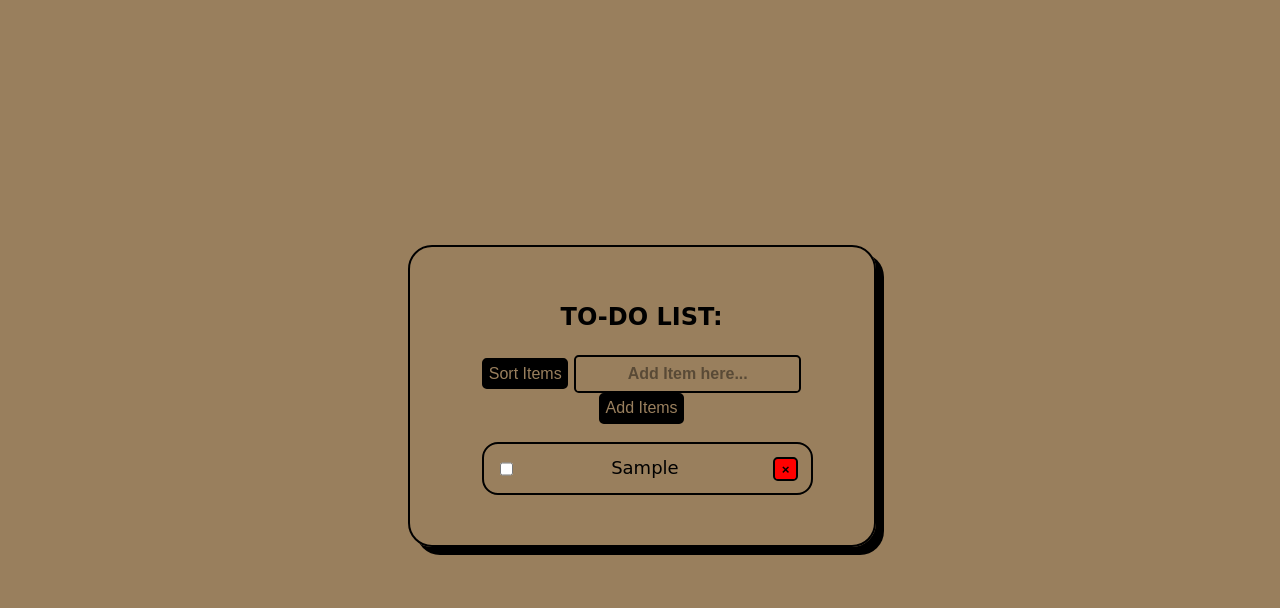
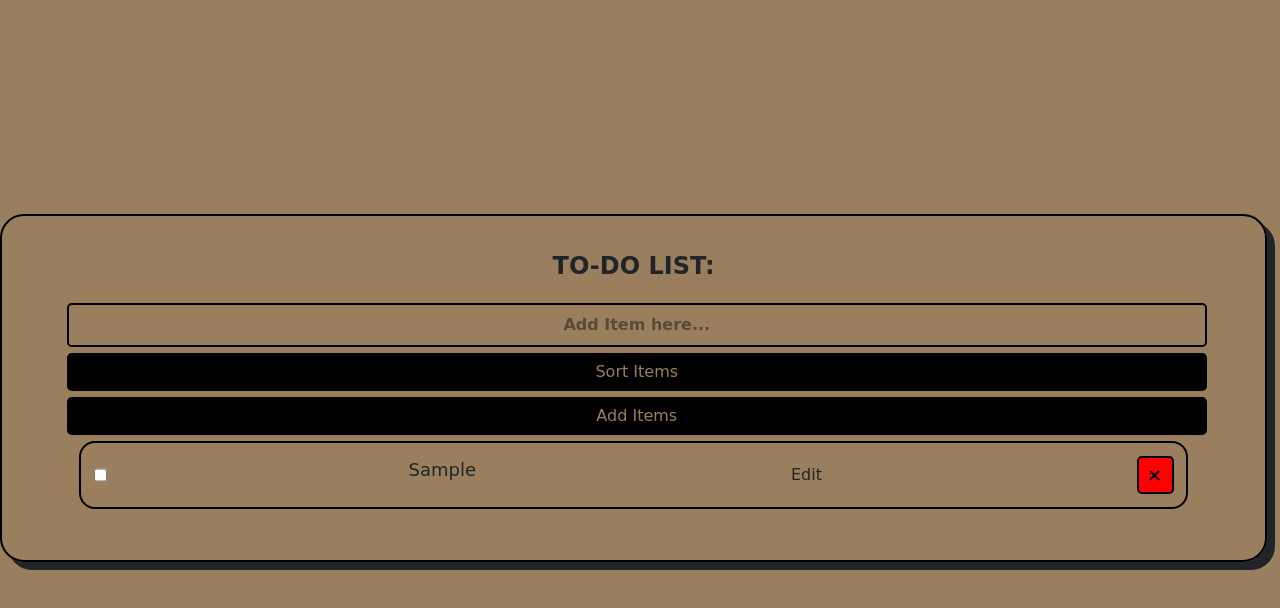
Before and after one commit to KeenoFourie/To-DoListNew, a plain HTML site: page index.html in a window 1280 px wide. Both pictures are taken after typing "Sample" into the empty fields and a click on the button "Add Items". Drawn offline with nearby package versions, Linux system fonts and the light colour scheme.

Commit message:
javascript

```diff
--- a/index.html
+++ b/index.html
@@ -4,6 +4,9 @@
     <meta charset="UTF-8">
     <meta http-equiv="X-UA-Compatible" content="IE=edge">
     <meta name="viewport" content="width=device-width, initial-scale=1.0">
+    <!-- Bootstrap -->
+    <link href="https://cdn.jsdelivr.net/npm/bootstrap@5.3.0/dist/css/bootstrap.min.css" rel="stylesheet"
+        integrity="sha384-9ndCyUaIbzAi2FUVXJi0CjmCapSmO7SnpJef0486qhLnuZ2cdeRhO02iuK6FUUVM" crossorigin="anonymous">
     <!-- CSS -->
     <link rel="stylesheet" href="./style/style.css">
     <title>To-Do List</title>
@@ -16,8 +19,8 @@
                 <p id="Heading">TO-DO LIST:</p>
             </div>
             <div class="row">
+                    <input type="text" id="input_item" placeholder="Add Item here...">
                     <button id="sort_button">Sort Items</button>
-                    <input type="text" id="input_item" placeholder="Add Item here...">
                     <button id="add_button">Add Items</button>
             </div>
         </div>
@@ -31,6 +34,11 @@
     </main>
 
 
+
+        <!-- Bootstrap -->
+        <script src="https://cdn.jsdelivr.net/npm/bootstrap@5.3.0/dist/js/bootstrap.bundle.min.js"
+        integrity="sha384-geWF76RCwLtnZ8qwWowPQNguL3RmwHVBC9FhGdlKrxdiJJigb/j/68SIy3Te4Bkz"
+        crossorigin="anonymous"></script>
         <!-- Javascript -->
         <script src="./script/code.js"></script>
     </body>
--- a/script/code.js
+++ b/script/code.js
@@ -25,12 +25,36 @@ addItem.addEventListener("click", ()=> {
     output_list.innerHTML = ""
     to_DoList.forEach( (item) => {
         output_list.innerHTML += `
-            <div id="item_added"><input id="checkbox" type="checkbox"> ${item} <button id="clear_button">&times</button></div>
+            <div id="item_added"><input id="checkbox" type="checkbox"> ${item}
+
+            <button type="button" class="btn bg-transparent" data-bs-toggle="modal" data-bs-target="#staticBackdrop">Edit</button>
+
+            <div class="modal fade" id="staticBackdrop" data-bs-backdrop="static" data-bs-keyboard="false" tabindex="-1" aria-labelledby="staticBackdropLabel" aria-hidden="true">
+              <div class="modal-dialog">
+                <div class="modal-content">
+                  <div class="modal-header">
+                    <h1 class="modal-title fs-5" id="staticBackdropLabel">Modal title</h1>
+                    <button type="button" class="btn-close" data-bs-dismiss="modal" aria-label="Close"></button>
+                  </div>
+                  <div class="modal-body">
+                    ...
+                  </div>
+                  <div class="modal-footer">
+                    <button type="button" class="btn btn-secondary" data-bs-dismiss="modal">Close</button>
+                    <button type="button" class="btn btn-primary">Understood</button>
+                  </div>
+                </div>
+              </div>
+            </div>
+
+            <button id="clear_button">&times</button></div>
         `
     })
 });
 
-let checkbox = document.querySelector("#checkbox")
-checkbox.addEventListener("click", ()=> {
+// Sort button
+
+sortItems.addEventListener("click", ()=> {
+    output_list
 
 })
--- a/style/style.css
+++ b/style/style.css
@@ -31,6 +31,7 @@ main {
     background-color: transparent;
     text-align: center;
     padding: 0.5rem;
+    margin: 0.2rem;
 }
 ::placeholder {
     color: rgba(0, 0, 0, 0.415);
@@ -45,6 +46,7 @@ main {
     border-radius: 0.3rem;
     border: 2px solid black;
     cursor: pointer;
+    margin: 0.2rem;
 }
 #add_button {
     background-color: black;
@@ -54,25 +56,25 @@ main {
     border-radius: 0.3rem;
     border: 2px solid black;
     cursor: pointer;
+    margin: 0.2rem;
+
 }
 /* Javascript clear button */
 #clear_button {
     background-color: red;
     border: 2px solid black;
     border-radius: 0.3rem;
-    padding-top: 0.2rem;
-    padding-bottom: 0.1rem;
-    padding-left: 0.4rem;
-    padding-right: 0.4rem;
+    padding-top: 0rem;
+    padding-bottom: -1rem;
+    padding-left: 0.5rem;
+    padding-right: 0.6rem;
     font-weight: bold;
 }
 #item_added {
     display: flex;
     justify-content: space-between;
-    margin-top: 0.4rem;
+    margin: 0.2rem;
     border: 2px solid black;
     padding: 0.8rem;
-    margin-right: 1.8rem;
-    margin-left: 0;
     border-radius: 1rem;
 }
```
